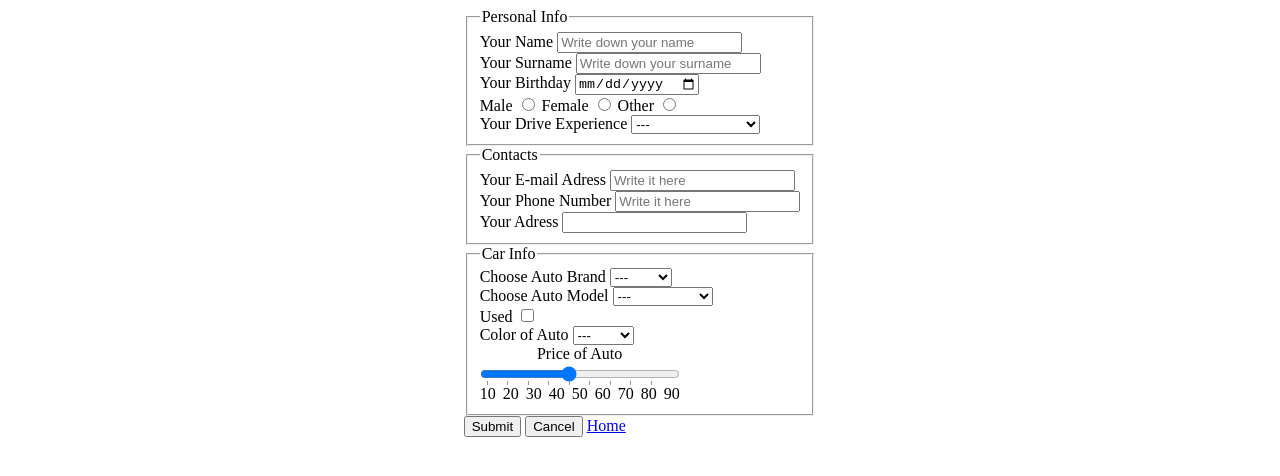
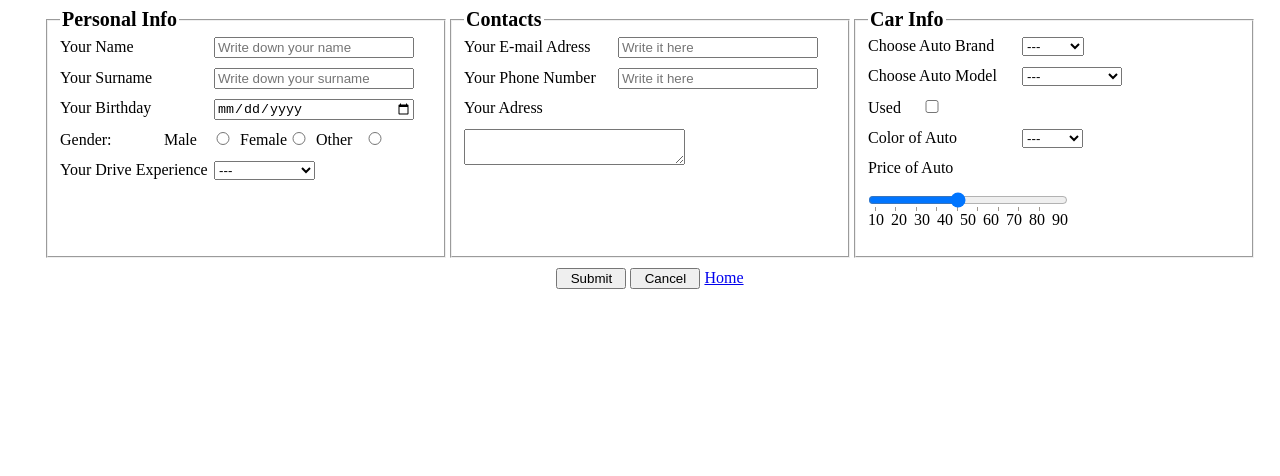
Before and after one commit to Ragy4a/carshop, a plain HTML site: page form.html in a window 1280 px wide. Drawn offline with Linux system fonts and the light colour scheme.

Commit message:
Add files via upload

```diff
--- a/assets/css/form.css
+++ b/assets/css/form.css
@@ -1,10 +1,23 @@
-html{
+*{
+    box-sizing: border-box;
+}
+:root{
+    width: 1300px;
     height: 800px;
 }
-body{
+form{
     display: flex;
     justify-content: center;
-    align-items: center;
+    flex-wrap: wrap;
+    align-content: center;
+}
+fieldset{
+    width: 400px;
+    height: 250px;
+}
+legend{
+    font-size: 20px;
+    font-weight: bold;
 }
 datalist {
 	display: flex;
@@ -12,7 +25,22 @@ datalist {
 	width: 200px;
 }
 label{
-    text-align: center;
+    display: inline-block;
+    width: 150px;
+    height: 30px;
+}
+input{
+    width: 200px;
+}
+#gender-word{
+    width: 100px;
+}
+.gender > input{
+    width: 20px;
+    margin-left: -5px;
+}
+.gender > label{
+    width: 50px;
 }
 option {
 	padding: 0;
@@ -21,11 +49,19 @@ input[type='range'] {
 	width: 200px;
 	margin: 0;
 }
-input[type='email']:focus {
-	background-color: blue;
+#quesused{
+    width: 20px;
+    margin-left: -100px;
 }
+
 .price{
     display: flex;
     flex-direction: column;
     width: 200px;
 }
+.btns > input{
+    width: 70px;
+}
+.btns{
+    padding-top: 10px;
+}
--- a/form.html
+++ b/form.html
@@ -22,6 +22,7 @@
                     <input type="date" name="birthday" id="birthday">
                 </div>
                 <div class="gender">
+                    <label id="gender-word">Gender:</label>
                     <label for="male">Male</label>
                     <input type="radio" name="gender" id="male" value="male">
                     <label for="female">Female</label>
@@ -33,9 +34,11 @@
                     <label for="driveexp">Your Drive Experience</label>
                     <select name="driveexp" id="driveexp">
                         <option value="nth">---</option>
-                    <option value="less5">Less Than 5 Year</option>
-                    <option value="5y">5 Year</option>
-                    <option value="more5">More Than 5 Year</option>
+                        <option value="less5">expert</option>
+                        <option value="less5">more than 10</option>
+                        <option value="less5">5-10</option>
+                        <option value="5y">2-5</option>
+                        <option value="more5">less than 2</option>
                     </select>
                 </div>
             </fieldset>
@@ -51,7 +54,7 @@
                 </div>
                 <div class="adress">
                     <label for="adressreal">Your Adress</label>
-                <input type="text" name="adressreal" id="adressreal">
+                    <textarea name="adressreal" id="adressreal" cols="25" rows="2"></textarea>
                 </div>
             </fieldset>
             <fieldset>
```
Lines whose indentation alone changed are shown as unchanged.
